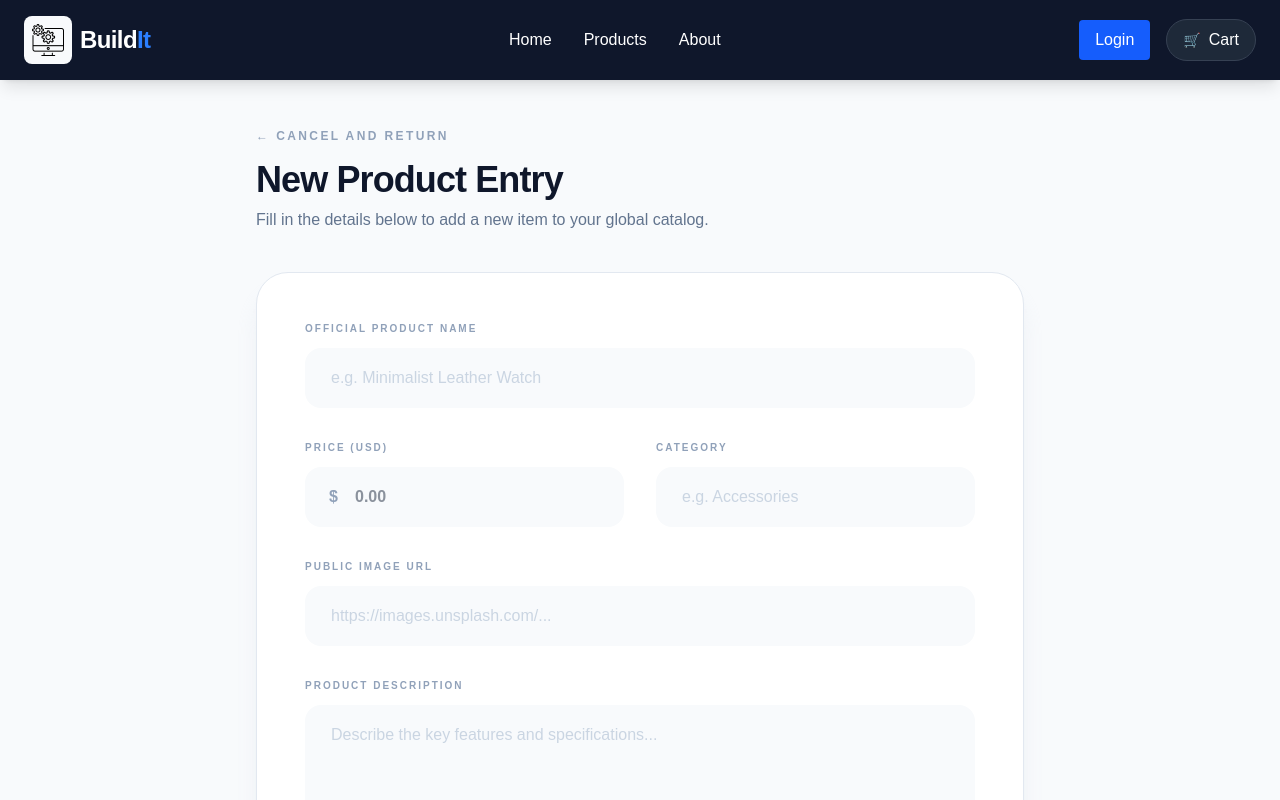
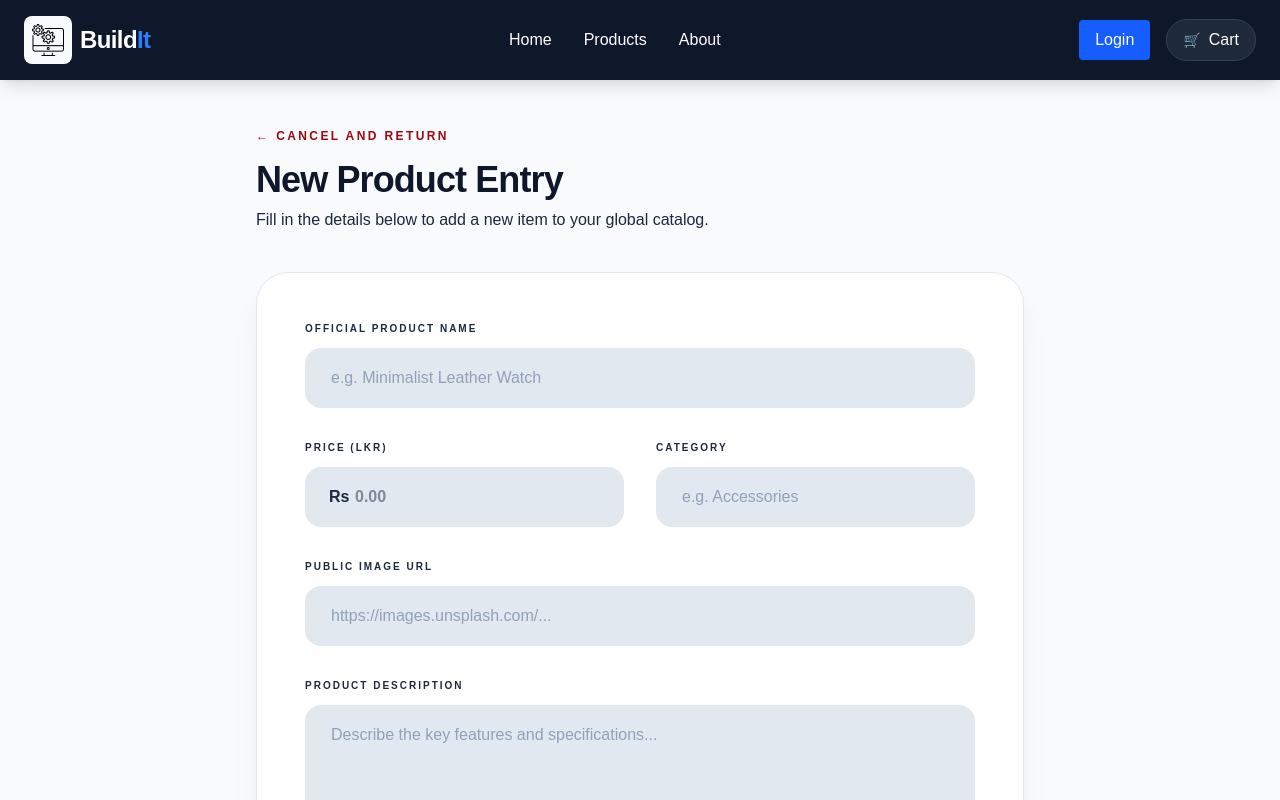
Before and after one commit to TharinduThejan/build_it, a Next.js app: page /admin/products/add in a window 1280 px wide. Shown: the top 800 px of the page. Built offline with nearby package versions, Linux system fonts and the light colour scheme; no server answers.

Commit message:
style: Update AddProductPage styles for improved readability and consistency

```diff
--- a/app/admin/products/add/page.tsx
+++ b/app/admin/products/add/page.tsx
@@ -43,14 +43,14 @@ export default function AddProductPage() {
                 <div className="mb-10">
                     <button
                         onClick={() => router.back()}
-                        className="text-xs font-black tracking-[0.2em] text-slate-400 hover:text-blue-600 transition-colors mb-4 block"
+                        className="text-xs font-black tracking-[0.2em] text-red-800 hover:text-blue-600 transition-colors mb-4 block"
                     >
                         ← CANCEL AND RETURN
                     </button>
                     <h1 className="text-4xl font-black text-slate-900 tracking-tight">
                         New Product Entry
                     </h1>
-                    <p className="text-slate-500 font-medium mt-2">
+                    <p className="text-slate-800 font-medium mt-2">
                         Fill in the details below to add a new item to your global catalog.
                     </p>
                 </div>
@@ -65,29 +65,29 @@ export default function AddProductPage() {
                         {/* Section: Basic Info */}
                         <div className="grid grid-cols-1 md:grid-cols-2 gap-8">
                             <div className="md:col-span-2">
-                                <label className="block text-[10px] font-black uppercase tracking-[0.2em] text-slate-400 mb-3">
+                                <label className="block text-[10px] font-black uppercase tracking-[0.2em] text-slate-800 mb-3">
                                     Official Product Name
                                 </label>
                                 <input
                                     required
                                     placeholder="e.g. Minimalist Leather Watch"
-                                    className="w-full px-6 py-4 rounded-2xl bg-slate-50 border-2 border-transparent focus:bg-white focus:border-slate-900 outline-none transition-all text-slate-800 font-bold placeholder:text-slate-300 placeholder:font-normal"
+                                    className="w-full px-6 py-4 rounded-2xl bg-slate-200 border-2 border-transparent focus:bg-white focus:border-slate-900 outline-none transition-all text-slate-800 font-bold placeholder:text-slate-400 placeholder:font-normal"
                                     value={product.name}
                                     onChange={(e) => setProduct({ ...product, name: e.target.value })}
                                 />
                             </div>
 
                             <div>
-                                <label className="block text-[10px] font-black uppercase tracking-[0.2em] text-slate-400 mb-3">
-                                    Price (USD)
+                                <label className="block text-[10px] font-black uppercase tracking-[0.2em] text-slate-800 mb-3">
+                                    Price (LKR)
                                 </label>
                                 <div className="relative">
-                                    <span className="absolute left-6 top-1/2 -translate-y-1/2 font-bold text-slate-400">$</span>
+                                    <span className="absolute left-6 top-1/2 -translate-y-1/2 font-bold text-slate-800">Rs</span>
                                     <input
                                         required
                                         type="number"
                                         placeholder="0.00"
-                                        className="w-full pl-12 pr-6 py-4 rounded-2xl bg-slate-50 border-2 border-transparent focus:bg-white focus:border-slate-900 outline-none transition-all text-slate-800 font-bold"
+                                        className="w-full pl-12 pr-6 py-4 rounded-2xl bg-slate-200 border-2 border-transparent focus:bg-white focus:border-slate-900 outline-none transition-all text-slate-800 font-bold"
                                         value={product.price}
                                         onChange={(e) => setProduct({ ...product, price: e.target.value })}
                                     />
@@ -95,12 +95,12 @@ export default function AddProductPage() {
                             </div>
 
                             <div>
-                                <label className="block text-[10px] font-black uppercase tracking-[0.2em] text-slate-400 mb-3">
+                                <label className="block text-[10px] font-black uppercase tracking-[0.2em] text-slate-800 mb-3">
                                     Category
                                 </label>
                                 <input
                                     placeholder="e.g. Accessories"
-                                    className="w-full px-6 py-4 rounded-2xl bg-slate-50 border-2 border-transparent focus:bg-white focus:border-slate-900 outline-none transition-all text-slate-800 font-bold placeholder:text-slate-300 placeholder:font-normal"
+                                    className="w-full px-6 py-4 rounded-2xl bg-slate-200 border-2 border-transparent focus:bg-white focus:border-slate-900 outline-none transition-all text-slate-800 font-bold placeholder:text-slate-400 placeholder:font-normal"
                                     value={product.category}
                                     onChange={(e) => setProduct({ ...product, category: e.target.value })}
                                 />
@@ -109,12 +109,12 @@ export default function AddProductPage() {
 
                         {/* Section: Assets & Media */}
                         <div>
-                            <label className="block text-[10px] font-black uppercase tracking-[0.2em] text-slate-400 mb-3">
+                            <label className="block text-[10px] font-black uppercase tracking-[0.2em] text-slate-800 mb-3">
                                 Public Image URL
                             </label>
                             <input
                                 placeholder="https://images.unsplash.com/..."
-                                className="w-full px-6 py-4 rounded-2xl bg-slate-50 border-2 border-transparent focus:bg-white focus:border-slate-900 outline-none transition-all text-slate-800 font-medium placeholder:text-slate-300"
+                                className="w-full px-6 py-4 rounded-2xl bg-slate-200 border-2 border-transparent focus:bg-white focus:border-slate-900 outline-none transition-all text-slate-800 font-medium placeholder:text-slate-400"
                                 value={product.image}
                                 onChange={(e) => setProduct({ ...product, image: e.target.value })}
                             />
@@ -122,13 +122,13 @@ export default function AddProductPage() {
 
                         {/* Section: Description */}
                         <div>
-                            <label className="block text-[10px] font-black uppercase tracking-[0.2em] text-slate-400 mb-3">
+                            <label className="block text-[10px] font-black uppercase tracking-[0.2em] text-slate-800 mb-3">
                                 Product Description
                             </label>
                             <textarea
                                 rows={5}
                                 placeholder="Describe the key features and specifications..."
-                                className="w-full px-6 py-4 rounded-2xl bg-slate-50 border-2 border-transparent focus:bg-white focus:border-slate-900 outline-none transition-all text-slate-800 font-medium placeholder:text-slate-300"
+                                className="w-full px-6 py-4 rounded-2xl bg-slate-200 border-2 border-transparent focus:bg-white focus:border-slate-900 outline-none transition-all text-slate-800 font-medium placeholder:text-slate-400"
                                 value={product.description}
                                 onChange={(e) => setProduct({ ...product, description: e.target.value })}
                             />
@@ -137,7 +137,7 @@ export default function AddProductPage() {
 
                     {/* Form Footer */}
                     <div className="bg-slate-50 px-8 py-8 md:px-12 border-t border-slate-100 flex items-center justify-between">
-                        <p className="hidden md:block text-xs font-medium text-slate-400">
+                        <p className="hidden md:block text-xs font-medium text-slate-800">
                             Ensuring all fields are accurate helps SEO.
                         </p>
                         <button
```
